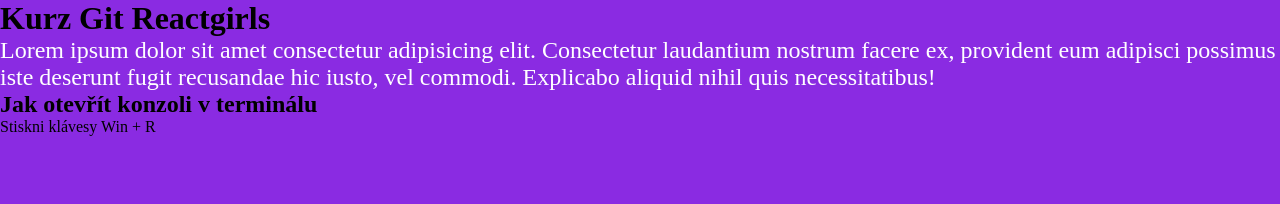
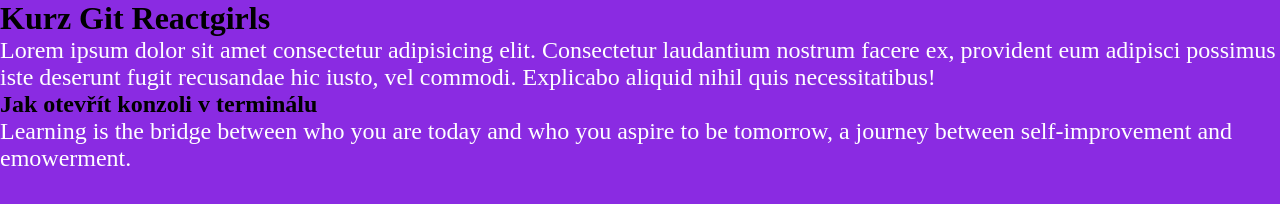
Before and after one commit to Barbora6/kurz-git-reactgirls, a plain HTML site: page Index.html in a window 1280 px wide. Drawn offline with Linux system fonts and the light colour scheme.

Commit message:
Add quote to index

```diff
--- a/Index.html
+++ b/Index.html
@@ -15,9 +15,11 @@
       quis necessitatibus!
     </p>
     <h2>Jak otevřít konzoli v terminálu</h2>
-    <ul>
-      <li>Stiskni klávesy Win + R</li>
-    </ul>
+
+    <p>
+      Learning is the bridge between who you are today and who you aspire to be
+      tomorrow, a journey between self-improvement and emowerment.
+    </p>
     <script type="module" src="Hello.js"></script>
   </body>
 </html>
```
